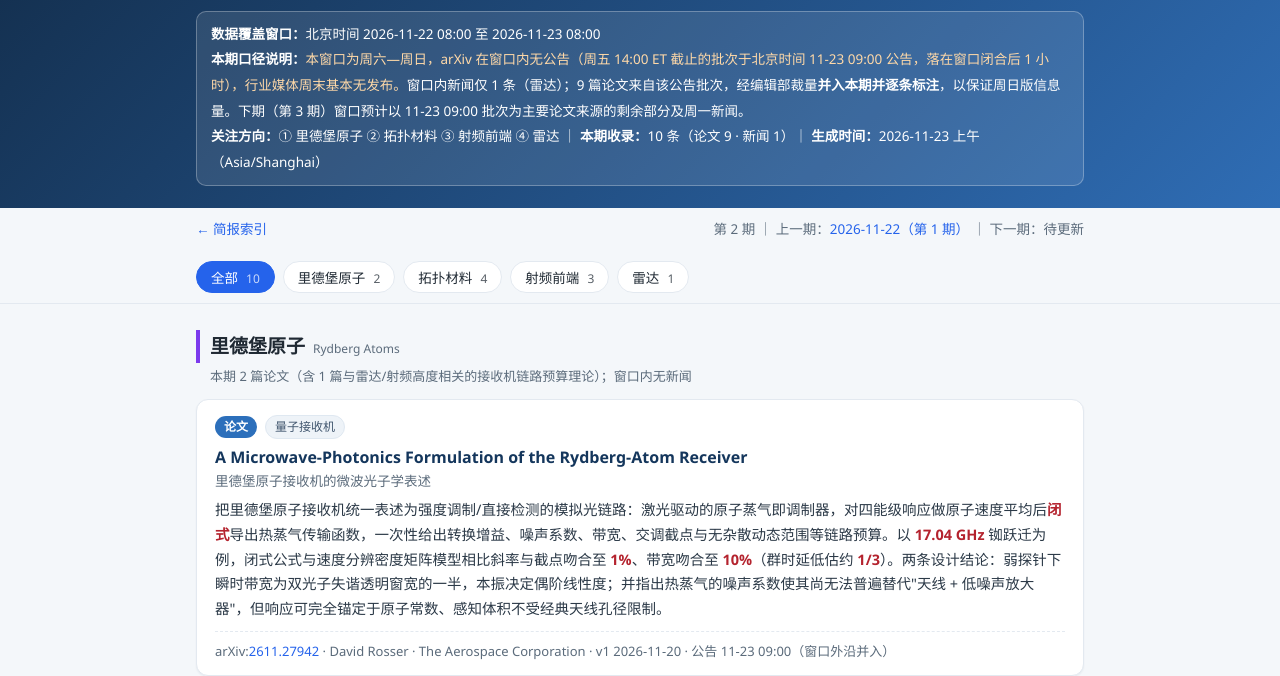
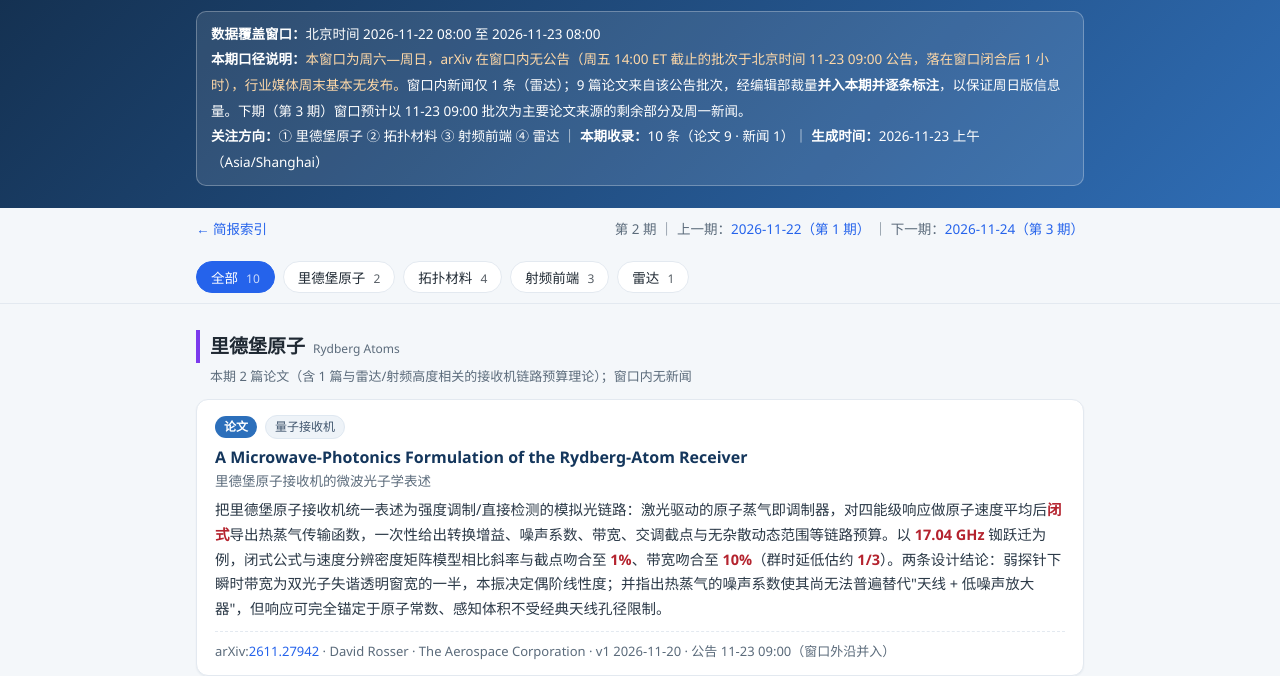
Before and after one commit to ShanyangDiye/frontier-briefing, a plain HTML site: page 2026-11-23.html in a window 1280 px wide. Shown: the part 130-806 px from the top of the page. Drawn offline with Linux system fonts and the light colour scheme.

Commit message:
update 2026-11-23.html

```diff
--- a/2026-11-23.html
+++ b/2026-11-23.html
@@ -63,7 +63,7 @@ footer{max-width:920px;margin:34px auto 0;padding:14px 16px 0;border-top:1px sol
 
 <div class="daynav">
   <a href="index.html">← 简报索引</a>
-  <span>第 2 期 ｜ 上一期：<a href="2026-11-22.html">2026-11-22（第 1 期）</a> ｜ 下一期：待更新</span>
+  <span>第 2 期 ｜ 上一期：<a href="2026-11-22.html">2026-11-22（第 1 期）</a> ｜ 下一期：<a href="2026-11-24.html">2026-11-24（第 3 期）</a></span>
 </div>
 
 <nav class="tabs">
```
